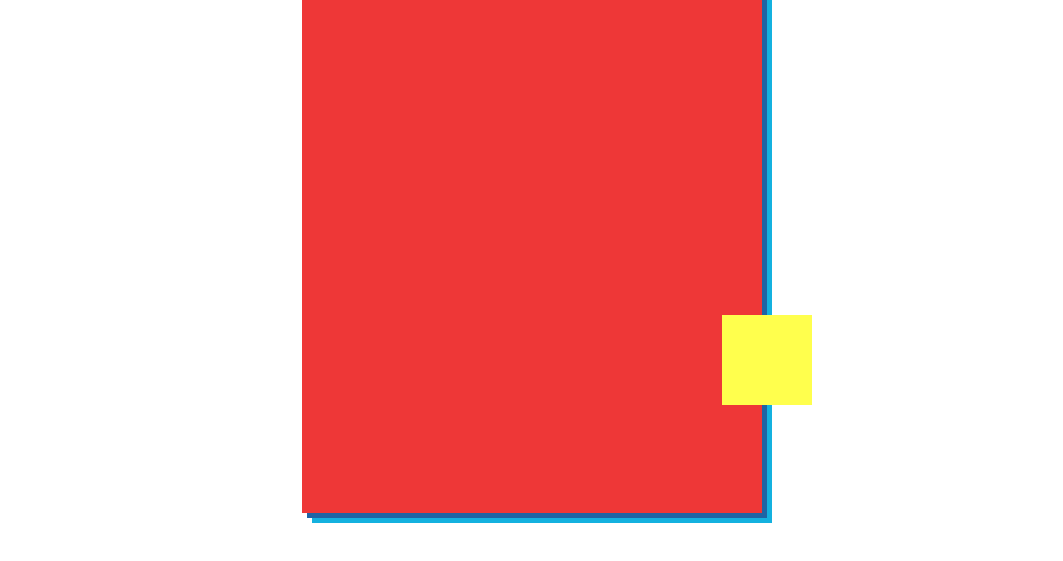
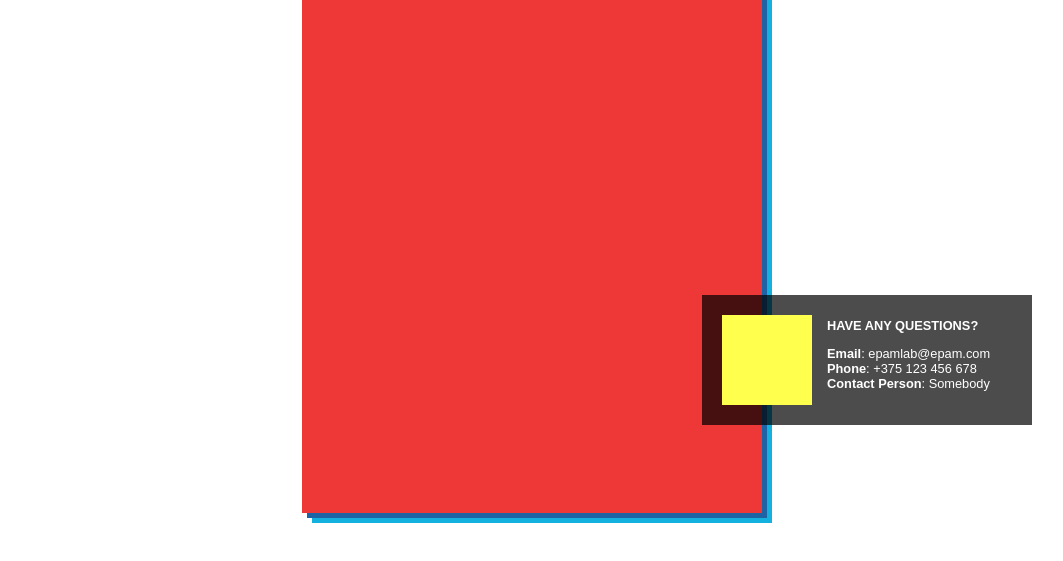
Before and after one commit to Klim711/klim711.github.io, a plain HTML site: page index.html in a window 1280 px wide. Shown: the part 265-826 px from the top of the page, without its empty margins (108-1171 px from the left). Drawn offline with Linux system fonts and the light colour scheme.

Commit message:
IE8 + browsers

```diff
--- a/test4.css
+++ b/test4.css
@@ -78,8 +78,7 @@ body {
 }
 
 .bottom {
-	/*background-color: rgba(0,0,0,0.7);*/
-	background: transparent;
+	background-color: rgba(0,0,0,0.7);
     filter: progid:DXImageTransform.Microsoft.gradient(startColorstr=#B3000000,endColorstr=#B3000000);
     zoom: 1;
 	position: fixed;
```
